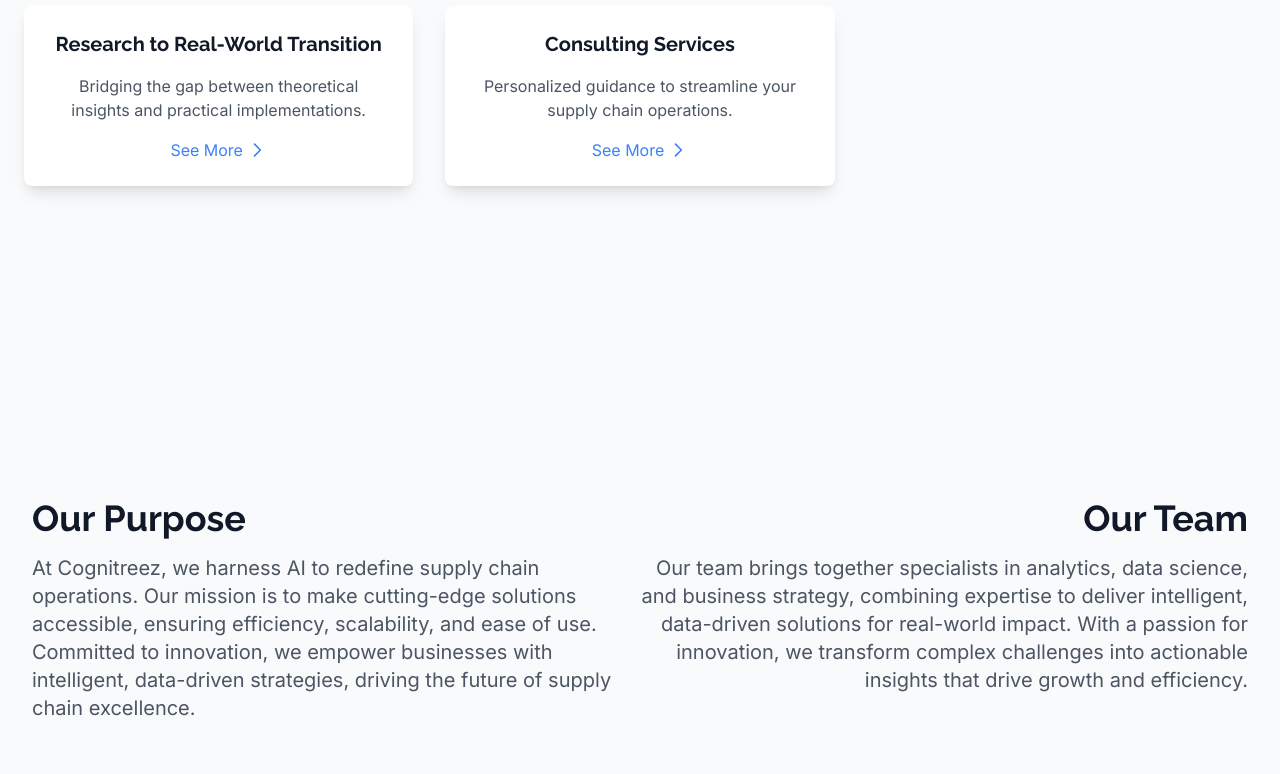
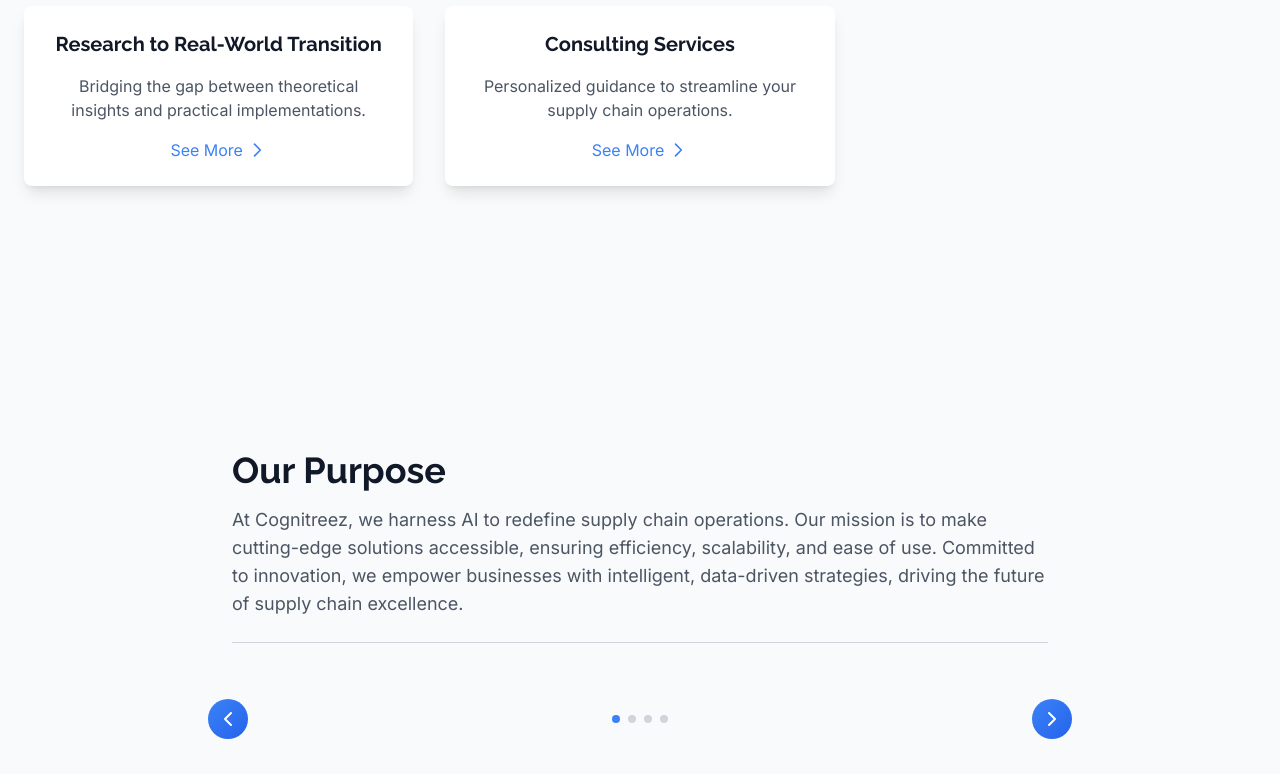
Before and after one commit to bibinwithab/cognitreez, a React (Vite) app: page / in a window 1280 px wide. Shown: the part 2000-2774 px from the top of the page. Built offline with nearby package versions, Linux system fonts and the light colour scheme.

Commit message:
about updated

```diff
--- a/src/App.jsx
+++ b/src/App.jsx
@@ -7,6 +7,7 @@
 import { ThemeProvider } from "./context/ThemeContext";
 import Solutions from "./Components/Solutions";
 import CaseStudies from "./Components/CaseStudies";
+import About from "./Components/About";
 
 function App() {
   return (
@@ -32,6 +33,7 @@
             </section>
 
             <section id="contact">
+              <About />
               <BookACall />
             </section>
             <Footer />
--- /dev/null
+++ b/src/Components/About.jsx
@@ -0,0 +1,84 @@
+import React, { useState } from 'react';
+import { motion } from 'framer-motion';
+import { ChevronLeft, ChevronRight } from 'lucide-react';
+
+const About = () => {
+  const [currentIndex, setCurrentIndex] = useState(0);
+
+  const sections = [
+    {
+      title: "Our Purpose",
+      content: "At Cognitreez, we harness AI to redefine supply chain operations. Our mission is to make cutting-edge solutions accessible, ensuring efficiency, scalability, and ease of use. Committed to innovation, we empower businesses with intelligent, data-driven strategies, driving the future of supply chain excellence."
+    },
+    {
+      title: "Our Team",
+      content: "Our team brings together specialists in analytics, data science, and business strategy, combining expertise to deliver intelligent, data-driven solutions for real-world impact. With a passion for innovation, we transform complex challenges into actionable insights that drive growth and efficiency."
+    },
+    {
+      title: "Our Values",
+      content: "Our values are the foundation of everything we do. We are committed to innovation, continuously pushing boundaries to deliver cutting-edge, future-ready solutions. Guided by integrity, we uphold ethical AI practices in every aspect of our work. We believe in the power of collaboration, working together with partners to drive collective success."
+    },
+    {
+      title: "Our Research",
+      content: "Innovation is at the core of everything we do. Our research focuses on leveraging AI, data science, and advanced analytics to solve real-world challenges. We explore cutting-edge methodologies to optimize decision-making, enhance automation, and drive efficiency across industries."
+    }
+  ];
+
+  const nextSlide = () => {
+    setCurrentIndex((prev) => (prev + 1) % sections.length);
+  };
+
+  const prevSlide = () => {
+    setCurrentIndex((prev) => (prev - 1 + sections.length) % sections.length);
+  };
+
+  return (
+    <div className=" relative bg-gray-50 dark:bg-gray-900">
+      <div className="max-w-4xl mx-auto px-4">
+        <motion.div
+          key={currentIndex}
+          initial={{ opacity: 0, x: 20 }}
+          animate={{ opacity: 1, x: 0 }}
+          exit={{ opacity: 0, x: -20 }}
+          className="py-8 px-6"
+        >
+          <div className="border-b border-gray-300 dark:border-gray-600 pb-6">
+            <h2 className="text-4xl font-bold text-gray-900 dark:text-white mb-4">
+              {sections[currentIndex].title}
+            </h2>
+            <p className="text-lg text-gray-600 dark:text-gray-300">
+              {sections[currentIndex].content}
+            </p>
+          </div>
+        </motion.div>
+
+        <div className="flex justify-between items-center mt-6">
+          <button
+            onClick={prevSlide}
+            className="p-2 rounded-full bg-gradient-to-br from-blue-500 to-blue-600 text-white hover:from-blue-600 hover:to-blue-700"
+          >
+            <ChevronLeft className="w-6 h-6" />
+          </button>
+          <div className="flex space-x-2">
+            {sections.map((_, index) => (
+              <div
+                key={index}
+                className={`h-2 w-2 rounded-full ${
+                  index === currentIndex ? 'bg-blue-500' : 'bg-gray-300 dark:bg-gray-600'
+                }`}
+              />
+            ))}
+          </div>
+          <button
+            onClick={nextSlide}
+            className="p-2 rounded-full bg-gradient-to-br from-blue-500 to-blue-600 text-white hover:from-blue-600 hover:to-blue-700"
+          >
+            <ChevronRight className="w-6 h-6" />
+          </button>
+        </div>
+      </div>
+    </div>
+  );
+};
+
+export default About;
--- a/src/Components/BookACall.jsx
+++ b/src/Components/BookACall.jsx
@@ -26,13 +26,13 @@
     const subject = encodeURIComponent("Schedule a Call with Cognitreez");
     const body = encodeURIComponent(
       `Dear Cognitreez Team,
-I hope you are doing well. My name is ${name}, and I am representing ${company}. I would like to schedule a call with your team to discuss potential collaboration
-opportunities.
+I hope you are doing well. My name is ${name}, and I am representing ${company}. I would like to schedule a call with your team to discuss potential collaboration opportunities.
 Details of the Call:
 • Preferred Date: ${date}
 • Preferred Time: ${time}
-Please confirm the availability for the above-mentioned time slot, or suggest an alternative that
-works for you.
+Please confirm the availability for the above-mentioned time slot, or suggest an alternative that works for you.
+Looking forward to the conversation.
+Best regards,
 Looking forward to the conversation.
 Best regards,
 ${name}
@@ -46,25 +46,7 @@
   return (
     <div className="bg-gray-50 dark:bg-gray-900 py-20">
       <div className="max-w-7xl mx-auto px-4 sm:px-6 lg:px-8">
-        {/* New Sections */}
-        <motion.div
-          initial={{ opacity: 0, y: 20 }}
-          whileInView={{ opacity: 1, y: 0 }}
-          transition={{ duration: 0.3 }}
-          className="flex justify-between mb-12">
-          <div className="w-1/2">
-            <h2 className="text-4xl font-bold text-gray-900 dark:text-white mb-4">Our Purpose</h2>
-            <p className="text-xl text-gray-600 dark:text-gray-300">
-            At Cognitreez, we harness AI to redefine supply chain operations. Our mission is to make cutting-edge solutions accessible, ensuring efficiency, scalability, and ease of use. Committed to innovation, we empower businesses with intelligent, data-driven strategies, driving the future of supply chain excellence.
-            </p>
-          </div>
-          <div className="w-1/2 text-right">
-            <h2 className="text-4xl font-bold text-gray-900 dark:text-white mb-4">Our Team</h2>
-            <p className="text-xl text-gray-600 dark:text-gray-300">
-            Our team brings together specialists in analytics, data science, and business strategy, combining expertise to deliver intelligent, data-driven solutions for real-world impact. With a passion for innovation, we transform complex challenges into actionable insights that drive growth and efficiency.
-            </p>
-          </div>
-        </motion.div>
+
 
         <motion.div
           initial={{ opacity: 0, y: 20 }}
--- a/src/Components/Introduction.jsx
+++ b/src/Components/Introduction.jsx
@@ -1,5 +1,5 @@
 import { motion } from "motion/react";
-import { BarChart3, TrendingUp, LineChart } from "lucide-react";
+import { BarChart3, TrendingUp, LineChart, ChevronDown } from "lucide-react"; // Importing the down arrow icon
 
 const containerVariants = {
   hidden: { opacity: 0 },
@@ -123,6 +123,22 @@
               />
               Learn More
             </motion.button>
+            <motion.button
+              whileHover={{ scale: 1.05 }}
+              whileTap={{ scale: 0.95 }}
+              className="border border-blue-500 text-blue-500 dark:text-blue-400 px-4 py-2 rounded-lg flex items-center"
+              onClick={() => {
+                const element = document.getElementById("contact");
+                if (element) {
+                  window.scrollTo({
+                    top: element.offsetTop,
+                    behavior: "smooth",
+                  });
+                }
+              }}
+            >
+              <ChevronDown className="w-5 h-5" /> {/* Down arrow icon */}
+            </motion.button>
           </motion.div>
         </motion.div>
 
```
